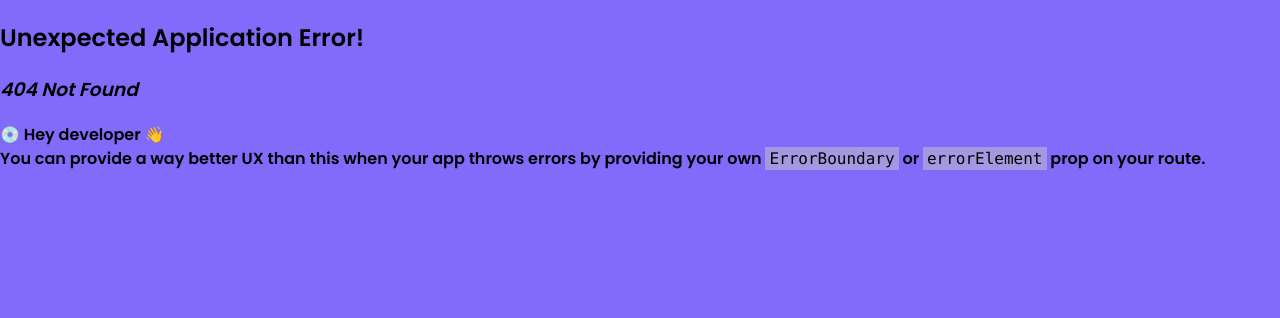
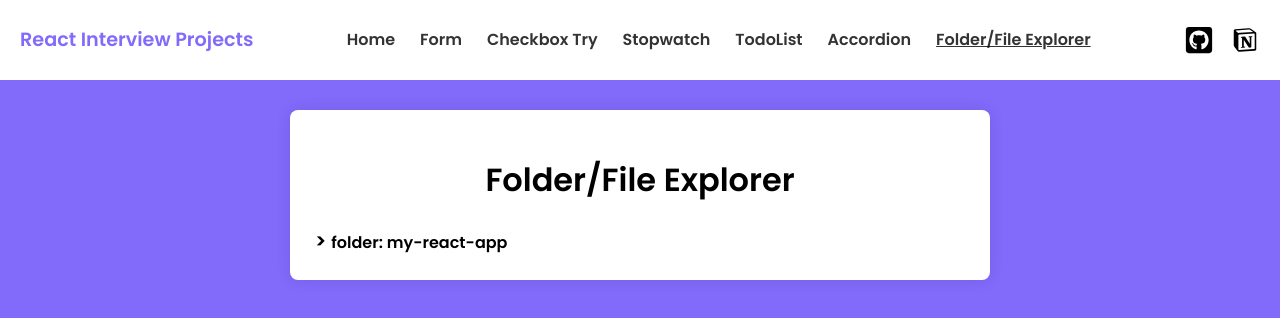
Before and after one commit to vikasdev66/interview-projects, a React (Create React App) app: page /folder-file-explorer in a window 1280 px wide. Before the commit this address had no page. Shown: the top 318 px of the page. Built offline with nearby package versions, Linux system fonts and the light colour scheme.

Commit message:
rename Folder/File Explorer

```diff
--- a/src/App.js
+++ b/src/App.js
@@ -5,7 +5,7 @@ import {
   Stopwatch,
   TodoList,
   Accordion,
-  FileStructure,
+  FolderFileExplorer,
 } from "./components/index";
 import { RouterProvider, createBrowserRouter } from "react-router-dom";
 import Layout from "./Layout";
@@ -22,7 +22,7 @@ const router = createBrowserRouter([
       { path: "/stopwatch", element: <Stopwatch /> },
       { path: "/todoList", element: <TodoList /> },
       { path: "/accordion", element: <Accordion /> },
-      { path: "/fileStructure", element: <FileStructure /> },
+      { path: "/folder-file-explorer", element: <FolderFileExplorer /> },
     ],
   },
 ]);
--- a/src/components/FileStructure/FileStructure.jsx
+++ b/src/components/FolderFileExplorer/FolderFileExplorer.jsx
@@ -1,15 +1,15 @@
 import React from "react";
-import { useFileStructure } from "./useFileStructure";
+import { useFolderFileExplorer } from "./useFolderFileExplorer";
 import { SkeletonDirectory } from "./components/SkeletonDirectory";
-import "./FileStructure.css";
+import "./FolderFileExplorer.css";
 
-export const FileStructure = () => {
+export const FolderFileExplorer = () => {
   const { fileStructure, isFolderOpen, setIsFolderOpen, handleClick } =
-    useFileStructure();
+    useFolderFileExplorer();
   return (
     <div className="main-container">
       <div className="container">
-        <h1 className="text-center">File Structure</h1>
+        <h1 className="text-center">Folder/File Explorer</h1>
         <SkeletonDirectory
           fileStructure={fileStructure.root}
           index={0}
--- a/src/components/FileStructure/FileStructureData.js
+++ b/src/components/FolderFileExplorer/FolderFileExplorerData.js
@@ -1,4 +1,4 @@
-export const FileStructureData = {
+export const FolderFileExplorerData = {
   root: {
     name: "my-react-app",
     type: "folder",
--- a/src/components/FileStructure/useFileStructure.jsx
+++ b/src/components/FolderFileExplorer/useFolderFileExplorer.jsx
@@ -1,9 +1,9 @@
 import { useState } from "react";
-import { FileStructureData } from "./FileStructureData";
+import { FolderFileExplorerData } from "./FolderFileExplorerData";
 
-export const useFileStructure = () => {
+export const useFolderFileExplorer = () => {
   const [isFolderOpen, setIsFolderOpen] = useState({});
-  const [fileStructure, setFileStructure] = useState(FileStructureData);
+  const [fileStructure, setFileStructure] = useState(FolderFileExplorerData);
   const handleClick = (e, type, name) => {
     e.stopPropagation();
     if (type === "folder") {
--- a/src/components/Navbar/NavList.js
+++ b/src/components/Navbar/NavList.js
@@ -9,5 +9,9 @@ export const NavList = [
   { path: "/stopwatch", navName: "Stopwatch", routeState: null },
   { path: "/todoList", navName: "TodoList", routeState: null },
   { path: "/accordion", navName: "Accordion", routeState: null },
-  { path: "/fileStructure", navName: "File Structure", routeState: null },
+  {
+    path: "/folder-file-explorer",
+    navName: "Folder/File Explorer",
+    routeState: null,
+  },
 ];
--- a/src/components/index.js
+++ b/src/components/index.js
@@ -5,4 +5,4 @@ export { Stopwatch } from "./Stopwatch/Stopwatch";
 export { Home } from "./Home/Home";
 export { TodoList } from "./TodoList/TodoList";
 export { Accordion } from "./Accordion/Accordion";
-export { FileStructure } from "./FileStructure/FileStructure";
+export { FolderFileExplorer } from "./FolderFileExplorer/FolderFileExplorer";
```
Also changed, not shown: src/components/FolderFileExplorer/FolderFileExplorer.css (renamed from src/components/FileStructure/FileStructure.css), src/components/FolderFileExplorer/components/SkeletonDirectory.jsx (renamed from src/components/FileStructure/components/SkeletonDirectory.jsx).
